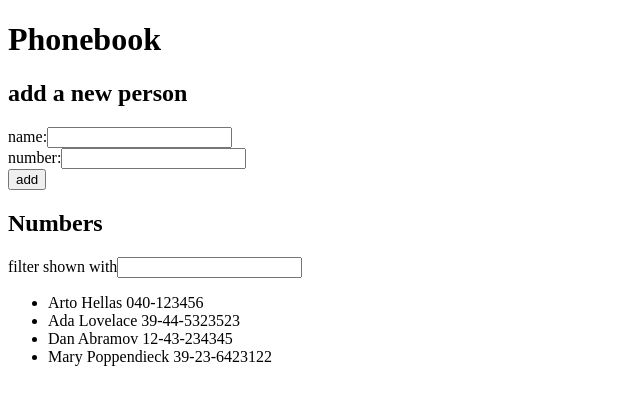
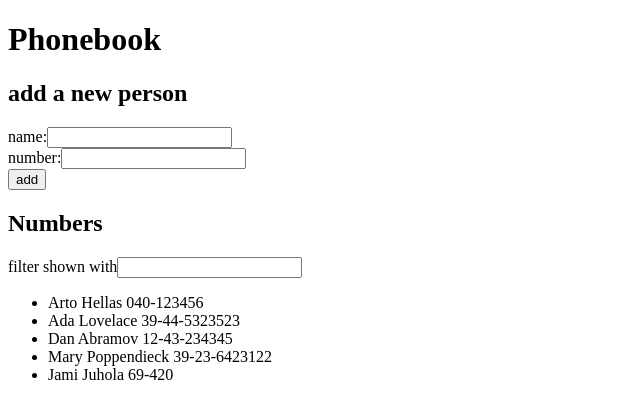
Before and after one commit to jxmijuholx/full-stack-challenge, a React (Vite) app in the folder osa2/puhelinluettelo/: page / in a window 1280 px wide. Shown: the top 418 px of the page, without its empty margins (0-640 px from the left). Built offline with nearby package versions, Linux system fonts and the light colour scheme; data requests are answered from the project's data file.

Commit message:
puhelinluettelo step 6

```diff
--- /dev/null
+++ b/osa2/puhelinluettelo/db.json
@@ -0,0 +1,29 @@
+{
+    "persons":[
+      {
+        "name": "Arto Hellas",
+        "number": "040-123456",
+        "id": 1
+      },
+      {
+        "name": "Ada Lovelace",
+        "number": "39-44-5323523",
+        "id": 2
+      },
+      {
+        "name": "Dan Abramov",
+        "number": "12-43-234345",
+        "id": 3
+      },
+      {
+        "name": "Mary Poppendieck",
+        "number": "39-23-6423122",
+        "id": 4
+      },
+        {
+            "name": "Jami Juhola",
+            "number": "69-420",
+            "id": 5
+        }
+    ]
+  }
--- a/osa2/puhelinluettelo/package.json
+++ b/osa2/puhelinluettelo/package.json
@@ -10,6 +10,7 @@
     "preview": "vite preview"
   },
   "dependencies": {
+    "axios": "^1.7.2",
     "react": "^18.2.0",
     "react-dom": "^18.2.0"
   },
@@ -21,6 +22,7 @@
     "eslint-plugin-react": "^7.34.1",
     "eslint-plugin-react-hooks": "^4.6.0",
     "eslint-plugin-react-refresh": "^0.4.6",
+    "json-server": "^1.0.0-beta.1",
     "vite": "^5.2.0"
   }
 }
--- a/osa2/puhelinluettelo/src/App.jsx
+++ b/osa2/puhelinluettelo/src/App.jsx
@@ -1,24 +1,32 @@
-import React, { useState } from 'react';
+import axios from 'axios';
+import React, { useEffect, useState } from 'react';
 import FilterForm from './components/FilterForm';
 import PersonForm from './components/PersonForm';
 import Persons from './components/Persons';
 
 const App = () => {
-  const [persons, setPersons] = useState([
-    { name: 'Arto Hellas', number: '040-123456' },
-    { name: 'Ada Lovelace', number: '39-44-5323523' },
-    { name: 'Dan Abramov', number: '12-43-234345' },
-    { name: 'Mary Poppendieck', number: '39-23-6423122' }
-  ]);
+  const [persons, setPersons] = useState([]);
   const [newName, setNewName] = useState('');
   const [newNumber, setNewNumber] = useState('');
   const [filter, setFilter] = useState('');
+
+  const hook = () => {
+    console.log('effect')
+    axios
+      .get('http://localhost:3001/persons')
+      .then(response => {
+        console.log('promise fulfilled')
+        setPersons(response.data)
+      })
+  }
+  useEffect(hook, [])
 
   const addPerson = (event) => {
     event.preventDefault();
     const personObject = {
       name: newName,
       number: newNumber,
+      id: persons.length + 1
     };
 
     if (persons.some(person => person.name === newName)) {
```
Also changed, not shown: 1 other file (tests, documents, lock files or other folders).
